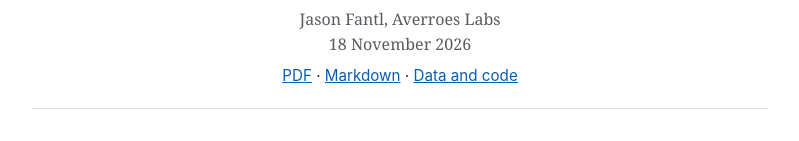
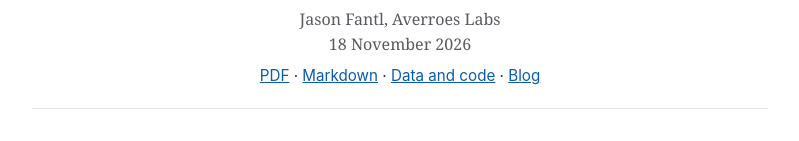
Before and after one commit to AverroesLabs/ai-research-agent-diversity, a plain HTML site: page paper/many-agents-few-projects/index.html in a window 1280 px wide. Shown: the part 164-305 px from the top of the page, without its empty margins (240-1039 px from the left). Drawn offline with Linux system fonts and the light colour scheme; files whose address does not match are found by name.

Commit message:
Web page: link back to the blog
Co-Authored-By: Claude Opus 5.5 <noreply@anthropic.com>

```diff
--- a/paper/many-agents-few-projects/index.html
+++ b/paper/many-agents-few-projects/index.html
@@ -218,7 +218,7 @@
 Convergence in AI Research Agents' Choice of Safety Research</h1>
 <p class="author">Jason Fantl, Averroes Labs</p>
 <p class="date">18 November 2026</p>
-<p class="formats"><a href="/blog/many-agents-few-projects.pdf">PDF</a> · <a href="/blog/many-agents-few-projects.md">Markdown</a> · <a href="https://github.com/AverroesLabs/ai-research-agent-diversity">Data and code</a></p>
+<p class="formats"><a href="/blog/many-agents-few-projects.pdf">PDF</a> · <a href="/blog/many-agents-few-projects.md">Markdown</a> · <a href="https://github.com/AverroesLabs/ai-research-agent-diversity">Data and code</a> · <a href="/blog/">Blog</a></p>
 </header>
 <nav id="TOC" role="doc-toc">
 <ul>
```
